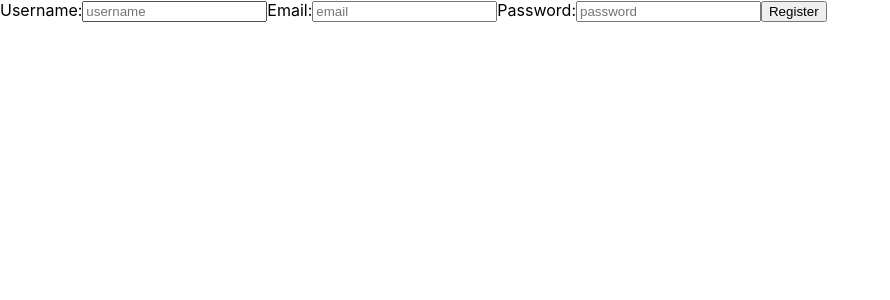
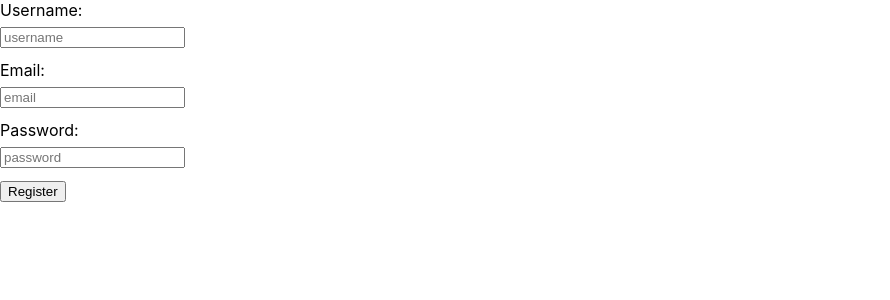
Before and after one commit to BladeDev0104b/TypeORM, a Next.js app in the folder client/: page /register in a window 1280 px wide. Shown: the top 300 px of the page, without its empty margins (0-890 px from the left). Built offline with nearby package versions, Linux system fonts and the light colour scheme.

Commit message:
create and use TextField component

```diff
--- /dev/null
+++ b/client/components/TextField.tsx
@@ -0,0 +1,32 @@
+import React, { InputHTMLAttributes } from 'react';
+import styled from 'styled-components';
+
+const Input = styled.input`
+    margin-bottom: 12px;
+`
+const Label = styled.label`
+    display: block;
+    margin-bottom: 6px;
+`
+
+type Props = InputHTMLAttributes<HTMLInputElement> & {
+    label: string;
+    register: () => void;
+};
+
+const TextField: React.FC<Props> = ({ label, name, type, placeholder, register }) => {
+
+    return (
+        <div>
+            <Label htmlFor={name}>{label}</Label>
+            <Input
+                type={type}
+                name={name}
+                ref={register}
+                placeholder={placeholder}
+            />
+        </div>
+    );
+};
+
+export default TextField;
--- a/client/pages/register.tsx
+++ b/client/pages/register.tsx
@@ -2,6 +2,7 @@ import React from 'react';
 import { gql, useMutation } from '@apollo/client';
 import { useForm } from 'react-hook-form';
 import { useRouter } from "next/router";
+import TextField from '../components/TextField';
 
 const REGISTER = gql`
     mutation Register($options: UsernamePasswordInput!) {
@@ -35,33 +36,27 @@ const Register = () => {
 
     return (
         <form onSubmit={handleSubmit(onSubmit)}>
-            <label>
-                Username:
-                <input
+            <TextField
+                label="Username:"
                 type="text"
                 name="username"
-                    ref={register}
                 placeholder="username"
+                register={register}
             />
-            </label>
-            <label>
-                Email:
-                <input
+            <TextField
+                label="Email:"
                 type="text"
                 name="email"
-                    ref={register}
                 placeholder="email"
+                register={register}
             />
-            </label>
-            <label>
-                Password:
-                <input
+            <TextField
+                label="Password:"
                 type="password"
                 name="password"
-                    ref={register}
                 placeholder="password"
+                register={register}
             />
-            </label>
              <button type="submit">Register</button>
         </form>
     )
```
Lines whose indentation alone changed are shown as unchanged.
